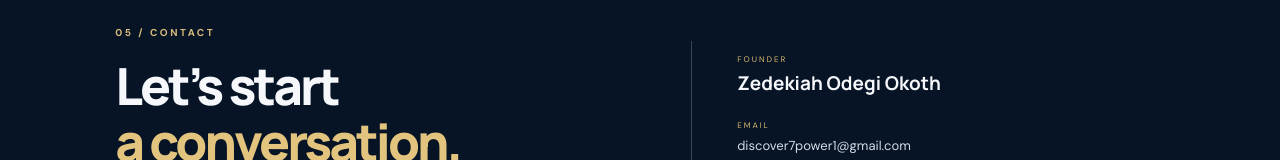
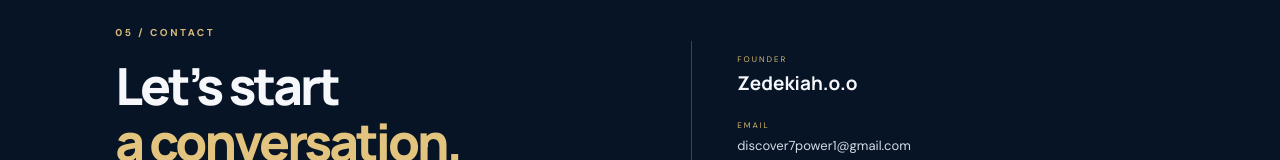
Before and after one commit to ninevetemple-web/zeddy-discover7power3, a plain HTML site: page index.html in a window 1280 px wide. Shown: the part 4841-5001 px from the top of the page. Drawn offline with Linux system fonts and the light colour scheme.

Commit message:
Update founder display name

```diff
--- a/index.html
+++ b/index.html
@@ -28,7 +28,7 @@
 <div class="video-upload"><div><b>Have your video files ready?</b><p>Select MP4 videos from your computer to preview them on this page. For a public website, copy the files into <code>assets/videos</code> and use the filenames shown in the README.</p></div><label class="button button-outline upload-button">＋ Add video files<input id="videoPicker" type="file" accept="video/mp4,video/webm,video/ogg" multiple hidden></label></div><div id="customVideos" class="custom-videos" aria-live="polite"></div></div></section>
 <section class="section innovation" id="innovation"><div class="section-kicker">04 / INNOVATION IN DEVELOPMENT</div><div class="innovation-grid"><div><h2>Building what<br><em>tomorrow needs.</em></h2><p>We are developing a portfolio of ideas that connect technology with practical needs — from personal health management to intelligent workflows and digital services.</p></div><div class="innovation-list"><div><span>01</span><section><h3>AI & workflow automation</h3><p>Useful digital tools that reduce repetitive work and help people focus on what matters.</p></section><b>↗</b></div><div><span>02</span><section><h3>Health management technology</h3><p>Exploring simpler ways to organise personal health information and activities.</p></section><b>↗</b></div><div><span>03</span><section><h3>Security technology concepts</h3><p>Exploring technology-enabled approaches to awareness, coordination and protection.</p></section><b>↗</b></div><div><span>04</span><section><h3>Digital media & learning</h3><p>Making information accessible through storytelling, publishing and learning resources.</p></section><b>↗</b></div></div></div></section>
 <section class="cta-band"><div><span class="section-kicker">LET’S BUILD SOMETHING USEFUL</span><h2>Have an idea, a challenge<br>or a partnership in mind?</h2></div><a class="button button-gold" href="#contact">Talk to our team <span>↗</span></a></section>
-<section class="section contact" id="contact"><div class="section-kicker">05 / CONTACT</div><div class="contact-grid"><div><h2>Let’s start<br><em>a conversation.</em></h2><p>For partnerships, project enquiries, services and collaboration opportunities, reach out to us.</p></div><div class="contact-details"><span>FOUNDER</span><h3>Zedekiah Odegi Okoth</h3><span>EMAIL</span><a href="mailto:discover7power1@gmail.com">discover7power1@gmail.com</a><span>PHONE / WHATSAPP</span><a href="https://wa.me/254769621946" target="_blank" rel="noopener">+254 769 621 946</a><span>LOCATION</span><p>Kenya</p></div></div></section>
+<section class="section contact" id="contact"><div class="section-kicker">05 / CONTACT</div><div class="contact-grid"><div><h2>Let’s start<br><em>a conversation.</em></h2><p>For partnerships, project enquiries, services and collaboration opportunities, reach out to us.</p></div><div class="contact-details"><span>FOUNDER</span><h3>Zedekiah.o.o</h3><span>EMAIL</span><a href="mailto:discover7power1@gmail.com">discover7power1@gmail.com</a><span>PHONE / WHATSAPP</span><a href="https://wa.me/254769621946" target="_blank" rel="noopener">+254 769 621 946</a><span>LOCATION</span><p>Kenya</p></div></div></section>
 </main><footer><a class="brand footer-brand" href="#home"><span class="brand-mark">D7</span><span class="brand-name">DISCOVER <b>7 POWER</b><small>IDEAS INTO IMPACT</small></span></a><p>© <span id="year"></span> Discover 7 Power. All rights reserved.</p><a href="#home">Back to top ↑</a></footer>
 <div class="video-modal" id="videoModal" aria-hidden="true" role="dialog" aria-modal="true" aria-label="Video player"><button class="modal-close" aria-label="Close video">×</button><video id="modalPlayer" controls playsinline></video><p id="videoError" class="video-error"></p></div><script src="script.js"></script>
 </body></html>
```
